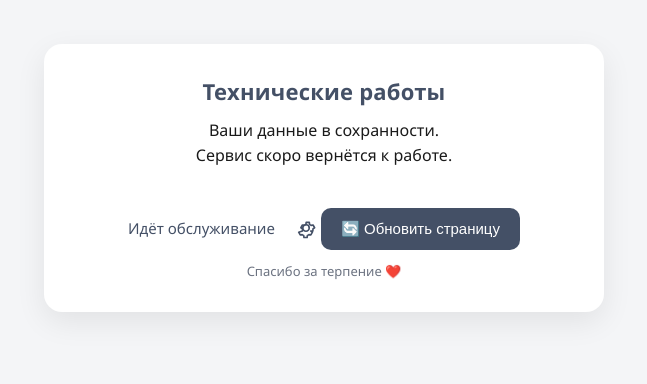
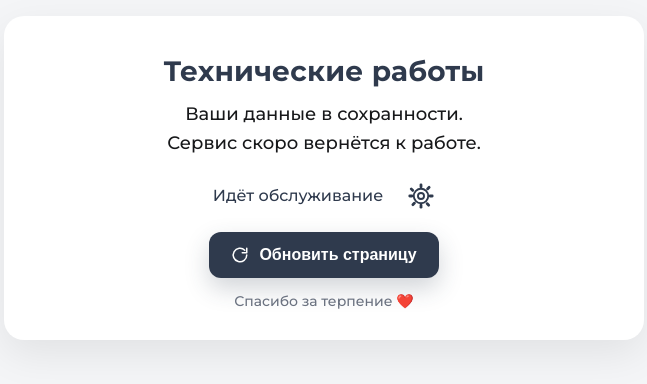
Before and after one commit to viDaLost/Planirov, a plain HTML site: page index.html in a window 1280 px wide. Shown: the part 222-606 px from the top of the page, without its empty margins (316-963 px from the left). Drawn offline with Linux system fonts and the light colour scheme.

Commit message:
Update index.html

```diff
--- a/index.html
+++ b/index.html
@@ -4,18 +4,20 @@
   <meta charset="UTF-8" />
   <meta name="viewport" content="width=device-width,initial-scale=1" />
   <title>Технические работы</title>
+  <link href="https://fonts.googleapis.com/css2?family=Montserrat:wght@500;700&display=swap" rel="stylesheet">
+  <script src="https://telegram.org/js/telegram-web-app.js"></script>
   <style>
     :root{
       --bg:#f4f5f7;
       --card:#ffffff;
-      --text:#1a1a1a;
+      --text:#17181a;
       --muted:#6b7280;
-      --accent:#445066;
-      --radius:18px;
-      --shadow:0 10px 30px rgba(0,0,0,.08);
-      --btn-bg:#445066;
-      --btn-text:#ffffff;
-      --btn-hover:#2f3a4d;
+      --accent:#2f3a4d;
+      --radius:20px;
+      --shadow:0 14px 40px rgba(0,0,0,.08);
+      --btn:#2f3a4d;
+      --btn-hover:#242d3d;
+      --ring: 0 0 0 6px rgba(47,58,77,.12);
     }
     *{box-sizing:border-box}
     html,body{height:100%}
@@ -26,43 +28,44 @@
       justify-content:center;
       background:var(--bg);
       color:var(--text);
-      font-family: "Segoe UI", Roboto, system-ui, -apple-system, Arial, sans-serif;
+      font-family: "Montserrat", system-ui, -apple-system, Segoe UI, Roboto, Arial, sans-serif;
+      font-size:18px;
+      -webkit-font-smoothing: antialiased;
+      -moz-osx-font-smoothing: grayscale;
     }
     .box{
-      width:min(92vw,560px);
+      width:min(92vw,640px);
       background:var(--card);
       border-radius:var(--radius);
       box-shadow:var(--shadow);
-      padding:32px 28px;
+      padding:38px 32px 30px;
       text-align:center;
     }
     h1{
       margin:0 0 12px;
-      font-size:22px;
+      font-size:28px;
       font-weight:700;
       letter-spacing:.2px;
       color:var(--accent);
     }
     p{
-      margin:0 0 18px;
-      font-size:16px;
-      line-height:1.55;
-      color:var(--text);
+      margin:0 0 16px;
+      line-height:1.6;
     }
     .hint{
-      margin-top:12px;
-      font-size:13px;
+      margin-top:14px;
+      font-size:14px;
       color:var(--muted);
     }
 
-    /* === Анимация статуса: точки + шестерёнка === */
+    /* === Статус: точки + улучшенная шестерёнка === */
     .status{
       display:inline-flex;
       align-items:center;
       justify-content:center;
-      gap:10px;
-      margin-top:6px;
-      font-size:15px;
+      gap:12px;
+      margin-top:8px;
+      font-size:16px;
       color:var(--accent);
     }
     .dots{
@@ -75,67 +78,140 @@
     .dots::before{ content:"..."; letter-spacing:2px; }
 
     .gear{
-      width:22px; height:22px;
-      opacity:0; transform:scale(.9);
+      width:28px; height:28px;
+      opacity:0; transform:scale(.92);
+      transform-origin:50% 50%;
+      transform-box: fill-box;
       animation:
-        appear .8s ease-out .9s forwards,
-        spin 3s linear infinite .9s;
-    }
-    @keyframes dots{
-      0%   { width:0ch; }
-      100% { width:3ch; }
-    }
-    @keyframes appear{
-      to { opacity:1; transform:scale(1); }
-    }
-    @keyframes spin{
-      to { transform:rotate(360deg); }
-    }
-    @media (prefers-reduced-motion: reduce){
-      .dots, .gear{ animation:none !important; }
-      .gear{ opacity:1; transform:none; }
+        gear-appear .7s cubic-bezier(.2,.7,.2,1) .9s forwards,
+        gear-spin 2.6s linear infinite .9s;
+      shape-rendering: geometricPrecision;
     }
 
-    /* === Кнопка === */
+    @keyframes dots{
+      0%{width:0ch}
+      100%{width:3ch}
+    }
+    @keyframes gear-appear{
+      to{opacity:1; transform:scale(1)}
+    }
+    @keyframes gear-spin{
+      to{transform:rotate(360deg)}
+    }
+
+    /* === Кнопка с «подпрыгиванием» === */
+    .actions{ margin-top:22px; }
     .refresh-btn{
-      margin-top:22px;
-      padding:12px 20px;
-      border:none;
-      border-radius:10px;
-      background:var(--btn-bg);
-      color:var(--btn-text);
-      font-size:15px;
-      font-weight:500;
+      appearance:none;
+      border:0;
+      border-radius:12px;
+      background:var(--btn);
+      color:#fff;
+      padding:14px 22px;
+      font-size:16px;
+      font-weight:600;
       cursor:pointer;
-      transition: background .25s, transform .15s;
+      display:inline-flex;
+      align-items:center;
+      gap:10px;
+      transition: transform .18s ease, box-shadow .18s ease, background .18s ease;
+      box-shadow: 0 10px 24px rgba(47,58,77,.22);
     }
-    .refresh-btn:hover{
+    .refresh-btn svg{ width:18px; height:18px; }
+    .refresh-btn:hover,
+    .refresh-btn:focus-visible{
       background:var(--btn-hover);
+      transform: translateY(-2px);
+      box-shadow: 0 16px 32px rgba(47,58,77,.28);
     }
     .refresh-btn:active{
-      transform:scale(.97);
+      animation: btn-bounce .28s cubic-bezier(.2,.7,.2,1);
+    }
+    .refresh-btn:focus-visible{
+      outline:none;
+      box-shadow: 0 16px 32px rgba(47,58,77,.28), var(--ring);
+    }
+    @keyframes btn-bounce{
+      0%{transform:translateY(-2px)}
+      50%{transform:translateY(0) scale(.98)}
+      100%{transform:translateY(-1px)}
+    }
+
+    /* Предпочтение уменьшенной анимации */
+    @media (prefers-reduced-motion: reduce){
+      .dots, .gear, .refresh-btn{ animation:none !important; transition:none !important; }
+      .refresh-btn{ transform:none !important; }
+      .gear{ opacity:1; transform:none; }
     }
   </style>
 </head>
 <body>
   <div class="box" role="region" aria-labelledby="title">
     <h1 id="title">Технические работы</h1>
-    <p>Ваши данные в сохранности. <br>Сервис скоро вернётся к работе.</p>
+    <p>Ваши данные в сохранности.<br>Сервис скоро вернётся к работе.</p>
 
     <div class="status" role="status" aria-live="polite" aria-atomic="true">
       <span>Идёт обслуживание</span>
       <span class="dots" aria-hidden="true"></span>
+
+      <!-- Чёткая шестерёнка: 8 зубьев + обод + ось -->
       <svg class="gear" viewBox="0 0 24 24" fill="none" stroke="currentColor"
-           stroke-width="1.8" stroke-linecap="round" stroke-linejoin="round"
+           stroke-width="1.6" stroke-linecap="round" stroke-linejoin="round"
            aria-hidden="true" focusable="false">
-        <path d="M12 15.5a3.5 3.5 0 1 0 0-7 3.5 3.5 0 0 0 0 7Z"/>
-        <path d="M19.4 15.3a7.9 7.9 0 0 0 .2-2.3l1.8-1.3-1.7-3-2.1.4a7.9 7.9 0 0 0-1.7-1l-.3-2.2h-3.4l-.3 2.2a7.9 7.9 0 0 0-1.7 1l-2.1-.4-1.7 3 1.8 1.3a7.9 7.9 0 0 0 0 2.3L4 16.6l1.7 3 2.1-.4a7.9 7.9 0 0 0 1.7 1l.3 2.2h3.4l.3-2.2a7.9 7.9 0 0 0 1.7-1l2.1.4 1.7-3-1.8-1.3Z"/>
+        <!-- зубья -->
+        <g fill="currentColor" stroke="none">
+          <rect x="10.8" y="1.2" width="2.4" height="4.2" rx="1.1"/>
+          <rect x="10.8" y="18.6" width="2.4" height="4.2" rx="1.1"/>
+          <rect x="18.6" y="10.8" width="4.2" height="2.4" rx="1.1"/>
+          <rect x="1.2" y="10.8" width="4.2" height="2.4" rx="1.1"/>
+          <rect x="17.1" y="3.1" width="2.4" height="4.2" rx="1.1" transform="rotate(45 18.3 5.2)"/>
+          <rect x="4.5"  y="16.7" width="2.4" height="4.2" rx="1.1" transform="rotate(45 5.7 18.8)"/>
+          <rect x="16.7" y="17.1" width="2.4" height="4.2" rx="1.1" transform="rotate(-45 17.9 19.2)"/>
+          <rect x="3.1"  y="4.5"  width="2.4" height="4.2" rx="1.1" transform="rotate(-45 4.3 6.6)"/>
+        </g>
+        <!-- обод -->
+        <circle cx="12" cy="12" r="6.2" />
+        <!-- ось -->
+        <circle cx="12" cy="12" r="2.6" />
       </svg>
     </div>
 
-    <button class="refresh-btn" onclick="location.reload()">🔄 Обновить страницу</button>
+    <div class="actions">
+      <button class="refresh-btn" type="button" onclick="refreshApp()">
+        <svg viewBox="0 0 24 24" fill="none" stroke="currentColor"
+             stroke-width="2" stroke-linecap="round" stroke-linejoin="round" aria-hidden="true">
+          <path d="M21 12a9 9 0 1 1-2.64-6.36"/>
+          <path d="M21 3v6h-6"/>
+        </svg>
+        Обновить страницу
+      </button>
+    </div>
 
     <div class="hint">Спасибо за терпение ❤️</div>
   </div>
+
+  <script>
+    (function(){
+      const isTG = typeof window.Telegram !== 'undefined' && Telegram.WebApp;
+      if(isTG){ try{ Telegram.WebApp.ready(); }catch(e){} }
+
+      window.refreshApp = function(){
+        try{
+          if(isTG){
+            try{ Telegram.WebApp.HapticFeedback?.impactOccurred('light'); }catch(e){}
+            // Внутри WebApp надёжнее заменить URL без хэша
+            const clean = location.href.split('#')[0];
+            location.replace(clean);
+          }else{
+            // Обычный браузер
+            location.reload();
+          }
+        }catch(err){
+          // Фоллбек
+          location.href = location.href;
+        }
+      };
+    })();
+  </script>
 </body>
 </html>
```
